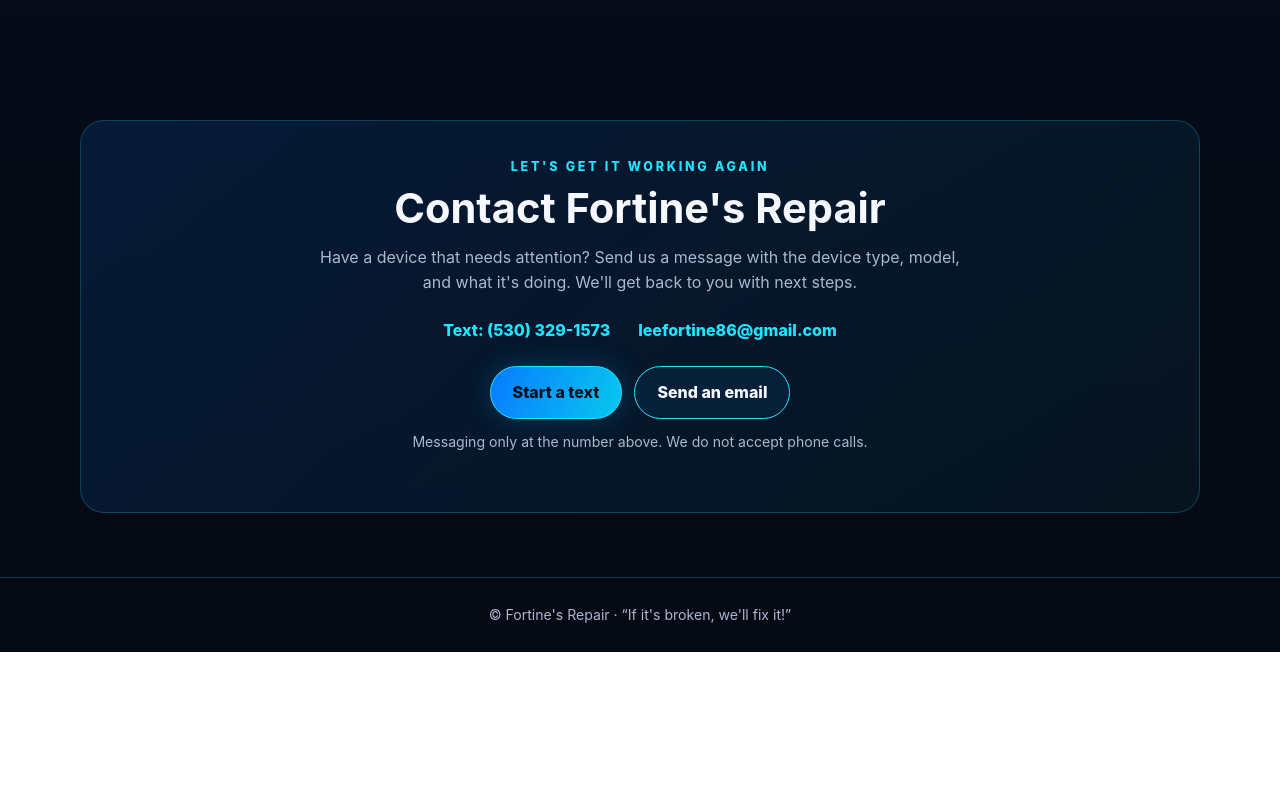
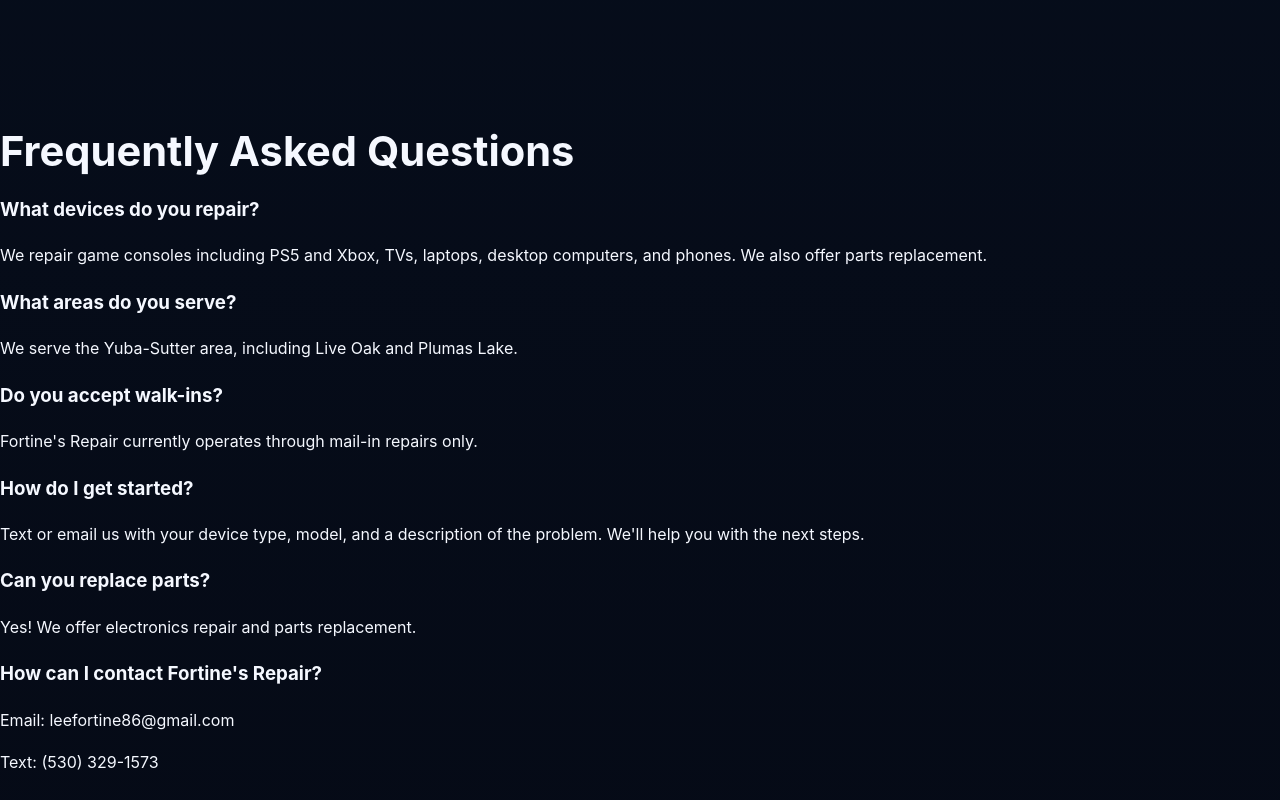
Before and after one commit to leefortine86-eng/fortines-repair, a plain HTML site: page index.html in a window 1280 px wide. Shown: the part 4500-5300 px from the top of the page. Before the commit the page ends 5152 px from the top, so only its background shows below. Drawn offline with Linux system fonts and the light colour scheme.

Commit message:
Update index.html

```diff
--- a/index.html
+++ b/index.html
@@ -226,6 +226,42 @@
       </div>
     </section>
 
+
+<section id="faq">
+  <h2>Frequently Asked Questions</h2>
+
+  <div>
+    <h3>What devices do you repair?</h3>
+    <p>We repair game consoles including PS5 and Xbox, TVs, laptops, desktop computers, and phones. We also offer parts replacement.</p>
+  </div>
+
+  <div>
+    <h3>What areas do you serve?</h3>
+    <p>We serve the Yuba-Sutter area, including Live Oak and Plumas Lake.</p>
+  </div>
+
+  <div>
+    <h3>Do you accept walk-ins?</h3>
+    <p>Fortine's Repair currently operates through mail-in repairs only.</p>
+  </div>
+
+  <div>
+    <h3>How do I get started?</h3>
+    <p>Text or email us with your device type, model, and a description of the problem. We'll help you with the next steps.</p>
+  </div>
+
+  <div>
+    <h3>Can you replace parts?</h3>
+    <p>Yes! We offer electronics repair and parts replacement.</p>
+  </div>
+
+  <div>
+    <h3>How can I contact Fortine's Repair?</h3>
+    <p>Email: <a href="mailto:leefortine86@gmail.com">leefortine86@gmail.com</a></p>
+    <p>Text: <a href="sms:5303291573">(530) 329-1573</a></p>
+  </div>
+</section>
+
     <section id="contact">
       <div class="wrap">
         <div class="contact">
```
